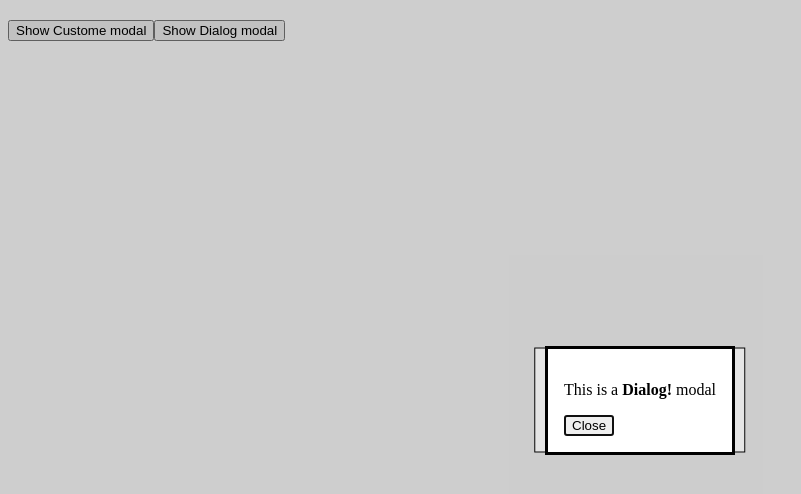
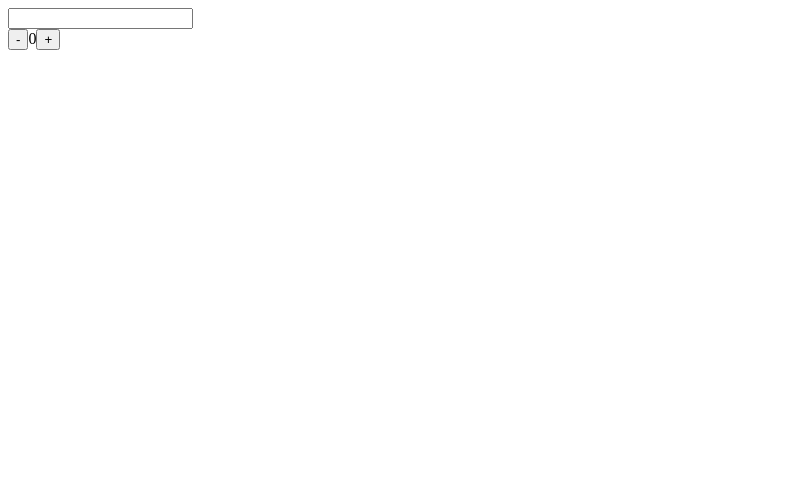
Before and after one commit to wangwiitao/daily_test, a React (Vite) app: page / in a window 1280 px wide. Shown: the top 494 px of the page, without its empty margins (0-801 px from the left). Built offline with nearby package versions, Linux system fonts and the light colour scheme.

Commit message:
react.memo

```diff
--- a/src/App.jsx
+++ b/src/App.jsx
@@ -1,37 +1,13 @@
 import { useState } from "react";
-import { CustomModal } from "./CustomModal";
-import { DialogModal } from "./DialogModal";
+import { Counter } from "./Counter";
 
 export default function App() {
-  const [isCustomModalOpen, setIsCustomModalOpen] = useState(true);
-  const [isDialogModalOpen, setIsDialogModalOpen] = useState(true);
-
+  const [name, setName] = useState("");
   return (
-    <div style={{ position: "relative", marginTop: "20px" }}>
-      <button onClick={() => setIsCustomModalOpen(true)}>
-        Show Custome modal
-      </button>
-      <button onClick={() => setIsDialogModalOpen(true)}>
-        Show Dialog modal
-      </button>
-      <CustomModal
-        isOpen={isCustomModalOpen}
-        onClose={() => setIsCustomModalOpen(false)}
-      >
-        <p>
-          This is a <strong>CUSTOM!</strong> modal
-        </p>
-        <button onClick={() => setIsCustomModalOpen(false)}>Close</button>
-      </CustomModal>
-      <DialogModal
-        isOpen={isDialogModalOpen}
-        onClose={() => setIsDialogModalOpen(false)}
-      >
-        <p>
-          This is a <strong>Dialog!</strong> modal
-        </p>
-        <button onClick={() => setIsDialogModalOpen(false)}>Close</button>
-      </DialogModal>
-    </div>
+    <>
+      <input value={name} onChange={(e) => setName(e.target.value)} />
+      <br />
+      <Counter initialCount={0} />
+    </>
   );
 }
--- /dev/null
+++ b/src/Counter.jsx
@@ -0,0 +1,18 @@
+import { memo, useState } from "react";
+
+function Component({ initialCount }) {
+  const [value, setValue] = useState(initialCount);
+
+  return (
+    <>
+      <button onClick={() => setValue((v) => v - 1)}>-</button>
+      {value}
+      <button onClick={() => setValue((v) => v + 1)}>+</button>
+    </>
+  );
+}
+
+export const Counter = memo(Component, (prevProps, newProps) => {
+    // return true;
+    return false;
+});
```
